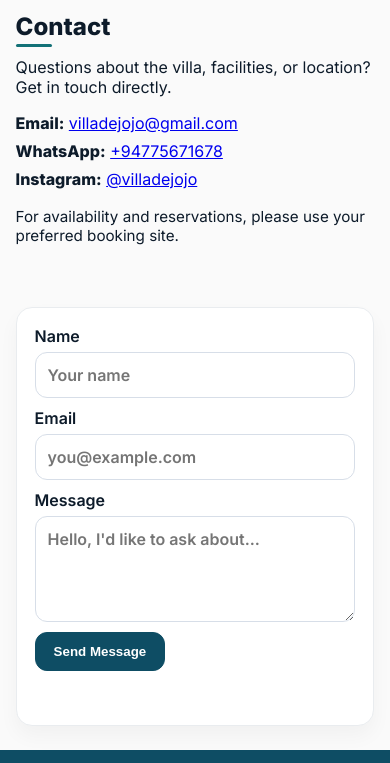
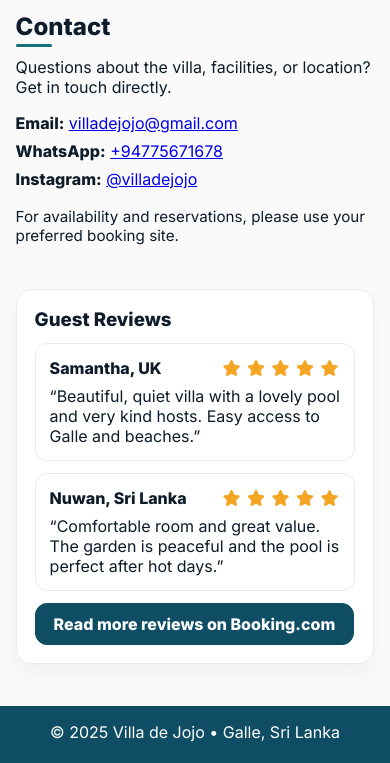
Before and after one commit to BUNNYBISANDA/Villadejojo, a plain HTML site: page index.html in a window 390 px wide. Shown: the part 3322-4085 px from the top of the page. Drawn offline with Linux system fonts and the light colour scheme.

Commit message:
Replace contact form with Guest Reviews section; add review cards styles and responsive layout

```diff
--- a/index.html
+++ b/index.html
@@ -214,13 +214,50 @@
           </ul>
           <p class="mini-note">For availability and reservations, please use your preferred booking site.</p>
         </div>
-        <form class="card contact-form" onsubmit="return sendMessage(event)">
-          <label>Name<input required type="text" name="name" placeholder="Your name" /></label>
-          <label>Email<input required type="email" name="email" placeholder="you@example.com" /></label>
-          <label>Message<textarea required name="message" rows="4" placeholder="Hello, I'd like to ask about..."></textarea></label>
-          <button class="btn" type="submit">Send Message</button>
-          <p class="form-feedback" role="status" aria-live="polite"></p>
-        </form>
+        <!-- Reviews card replaces the contact form -->
+        <div class="card reviews" aria-labelledby="reviews-title">
+          <!-- Section heading -->
+          <h3 id="reviews-title">Guest Reviews</h3>
+
+          <!-- Two sample reviews shown side by side on desktop -->
+          <div class="review-cards">
+            <!-- Review 1 -->
+            <article class="review-card">
+              <div class="review-header">
+                <strong class="review-name">Samantha, UK</strong>
+                <!-- Star rating (5/5) with accessible label -->
+                <div class="stars" aria-label="Rated 5 out of 5">
+                  <i class="fa-solid fa-star"></i>
+                  <i class="fa-solid fa-star"></i>
+                  <i class="fa-solid fa-star"></i>
+                  <i class="fa-solid fa-star"></i>
+                  <i class="fa-solid fa-star"></i>
+                </div>
+              </div>
+              <p class="review-text">“Beautiful, quiet villa with a lovely pool and very kind hosts. Easy access to Galle and beaches.”</p>
+            </article>
+
+            <!-- Review 2 -->
+            <article class="review-card">
+              <div class="review-header">
+                <strong class="review-name">Nuwan, Sri Lanka</strong>
+                <!-- Star rating (5/5) with accessible label -->
+                <div class="stars" aria-label="Rated 5 out of 5">
+                  <i class="fa-solid fa-star"></i>
+                  <i class="fa-solid fa-star"></i>
+                  <i class="fa-solid fa-star"></i>
+                  <i class="fa-solid fa-star"></i>
+                  <i class="fa-solid fa-star"></i>
+                </div>
+              </div>
+              <p class="review-text">“Comfortable room and great value. The garden is peaceful and the pool is perfect after hot days.”</p>
+            </article>
+          </div>
+
+          <!-- Link to external reviews on Booking.com -->
+          <a class="btn booking-reviews-btn" target="_blank" rel="noopener"
+             href="https://www.booking.com/hotel/lk/villa-jojo.en-gb.html?aid=357028&label=bin859jc-10CAsohQFCCnZpbGxhLWpvam9IM1gDaN0BiAEBmAEzuAEXyAEM2AED6AEB-AEBiAIBqAIBuALCrf7FBsACAdICJDVmZmZjNDc2LWM1ZmYtNDgxNi05ZDU1LWU1MWFjNjM0MWI1N9gCAeACAQ&sid=a475f18d5b8989c9348c1bdf59bc5f87&dest_id=-2217578&dest_type=city#tab-reviews">Read more reviews on Booking.com</a>
+        </div>
       </div>
     </section>
   </main>
--- a/styles.css
+++ b/styles.css
@@ -422,3 +422,29 @@ img { max-width: 100%; display: block; }
   transform: none !important;
   filter: none !important;
 }
+
+/* === Reviews (Contact replacement) ===================================== */
+/* Container card holding the reviews list and button */
+.reviews { display: grid; gap: 12px; }
+.reviews h3 { margin: 0; }
+
+/* Grid of two review cards on desktop; stacks on mobile */
+.review-cards { display: grid; grid-template-columns: repeat(2, 1fr); gap: 12px; }
+
+/* Individual review card styling to match site card aesthetics */
+.review-card { background: #fff; border: 1px solid #e9ecef; border-radius: 12px; padding: 14px; display: grid; gap: 8px; }
+.review-header { display: flex; align-items: center; justify-content: space-between; gap: 8px; }
+.review-name { font-weight: 700; }
+.review-text { margin: 0; opacity: .95; }
+
+/* Star color and spacing (Font Awesome stars) */
+.stars { color: #f5a524; line-height: 1; }
+.stars .fa-star { margin-right: 2px; }
+
+/* Align the Booking.com reviews button to the start of the card */
+.booking-reviews-btn { justify-self: start; }
+
+/* Responsive: stack the review cards on small screens */
+@media (max-width: 640px) {
+  .review-cards { grid-template-columns: 1fr; }
+}
```
